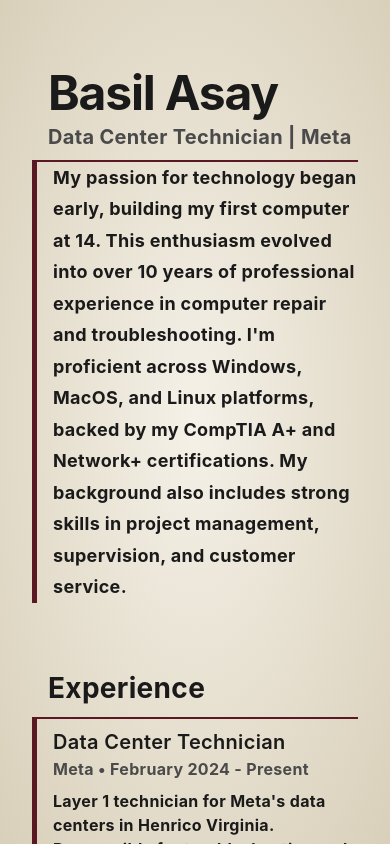
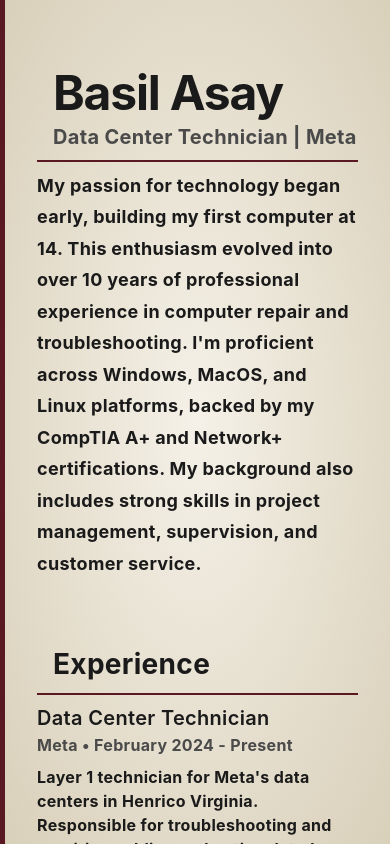
Before and after one commit to Flopet/basilasay, a Next.js app: page / in a window 390 px wide. Built offline with nearby package versions, Linux system fonts and the light colour scheme; a web font is replaced by a local one.

Commit message:
Styled scrollbar and added clearer borders to the sections.
- Removed top, left, and bottom box shadow from the cover image.

- Added a bit more space between each sections content and their top borders.

- Added a border to the left side of the main content.

```diff
--- a/app/globals.css
+++ b/app/globals.css
@@ -32,6 +32,7 @@
 html {
   -webkit-text-size-adjust: 100%;
   line-height: 1.5;
+  background-color: black;
 }
 
 body {
--- a/app/page.css
+++ b/app/page.css
@@ -4,8 +4,6 @@
 
 .page-container {
   min-height: 100vh;
-  position: relative;
-  z-index: 1;
 }
 
 .layout-container {
@@ -23,21 +21,21 @@
   position: sticky;
   top: 0;
   height: 100vh;
+  overflow: hidden;
 }
 
 .cover-image {
   object-fit: cover;
+  transition: transform 0.2s ease-in-out, filter 0.2s ease-in-out;
 }
 
 .shadow-overlay {
   position: absolute;
   inset: 0;
   pointer-events: none;
+  box-shadow: inset -20px 0 20px -10px var(--shadow);
 }
 
-.inner-shadow {
-  box-shadow: inset 0 0 20px 8px var(--shadow);
-}
 
 /* ========================================
    Right Column - Main Content
@@ -49,15 +47,18 @@
   background: radial-gradient(ellipse at center, var(--background) 0%, var(--background-subtle) 100%);
   overflow-y: auto;
   height: 100vh;
+  position: relative;
+  z-index: 1;
+  border-left: 5px solid var(--border-strong);
 
   /* Scrollbar styling */
   --sb-track-color: transparent;
-  --sb-thumb-color: #848484;
+  --sb-thumb-color:  var(--border-strong);
   --sb-size: 14px;
 }
 
 .main-content::-webkit-scrollbar {
-  width: var(--sb-size);
+  width: 24px;
 }
 
 .main-content::-webkit-scrollbar-track {
@@ -66,13 +67,13 @@
 }
 
 .main-content::-webkit-scrollbar-thumb {
-  background: var(--border-strong);
+  background: var(--sb-thumb-color);
   border-radius: 3px;
 }
 
 @supports not selector(::-webkit-scrollbar) {
   .main-content {
-    scrollbar-color: var(--border-strong) transparent;
+    scrollbar-color: var(--sb-thumb-color) transparent;
   }
 }
 
@@ -127,6 +128,7 @@ hr {
   border-left: 5px solid var(--border-strong);
   border-top: 2px solid var(--border-strong);
   padding-left: 1rem;
+  padding-top: 0.5rem;
 }
 
 /* ========================================
--- a/app/page.mobile.css
+++ b/app/page.mobile.css
@@ -16,7 +16,15 @@
     width: 10rem;
     height: 10rem;
     border-radius: 50%;
-    overflow: hidden;
+    z-index: 2;
+    transition: none;
+    border: 3px solid var(--border-strong);
+
+  }
+
+  .shadow-overlay {
+    border-radius: 50%;
+    box-shadow: inset 0 10px 15px var(--shadow);
   }
 
   /* Content takes full width */
@@ -51,4 +59,9 @@
   .main-content {
     padding: var(--content-padding-y) 2rem;
   }
+
+  .hero-bio, .experience-list, .education-list{
+    padding-left: 0;
+    border-left: none;
+  }
 }
--- a/app/page.tsx
+++ b/app/page.tsx
@@ -30,7 +30,7 @@ export default function Home() {
                     priority
                 />
             {/* Shadow overlay */}
-            <div className="shadow-overlay inner-shadow"></div>
+            <div className="shadow-overlay"></div>
             </aside>
 
             {/* Right Column - Content (67% on large screens) */}
```
